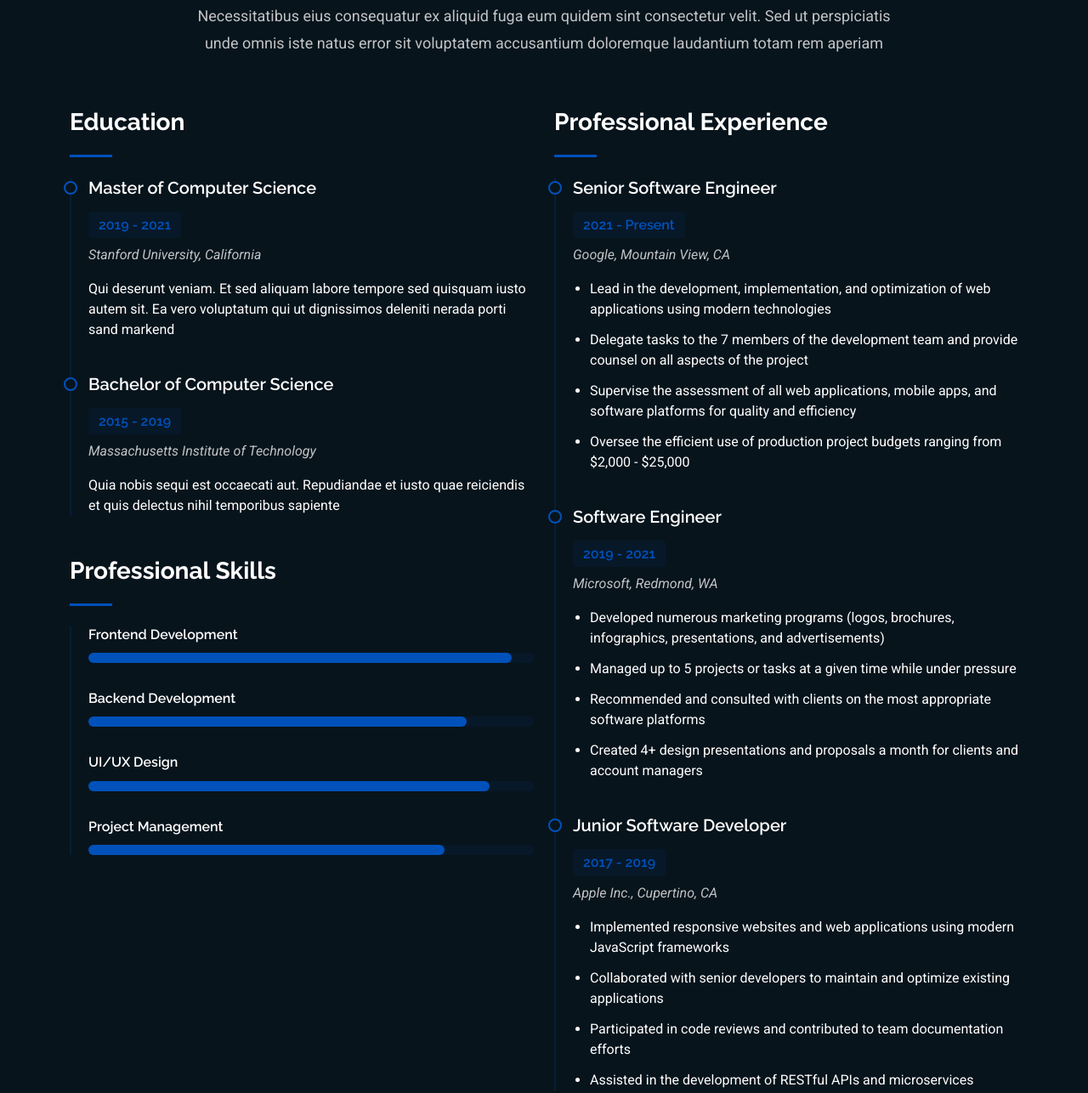
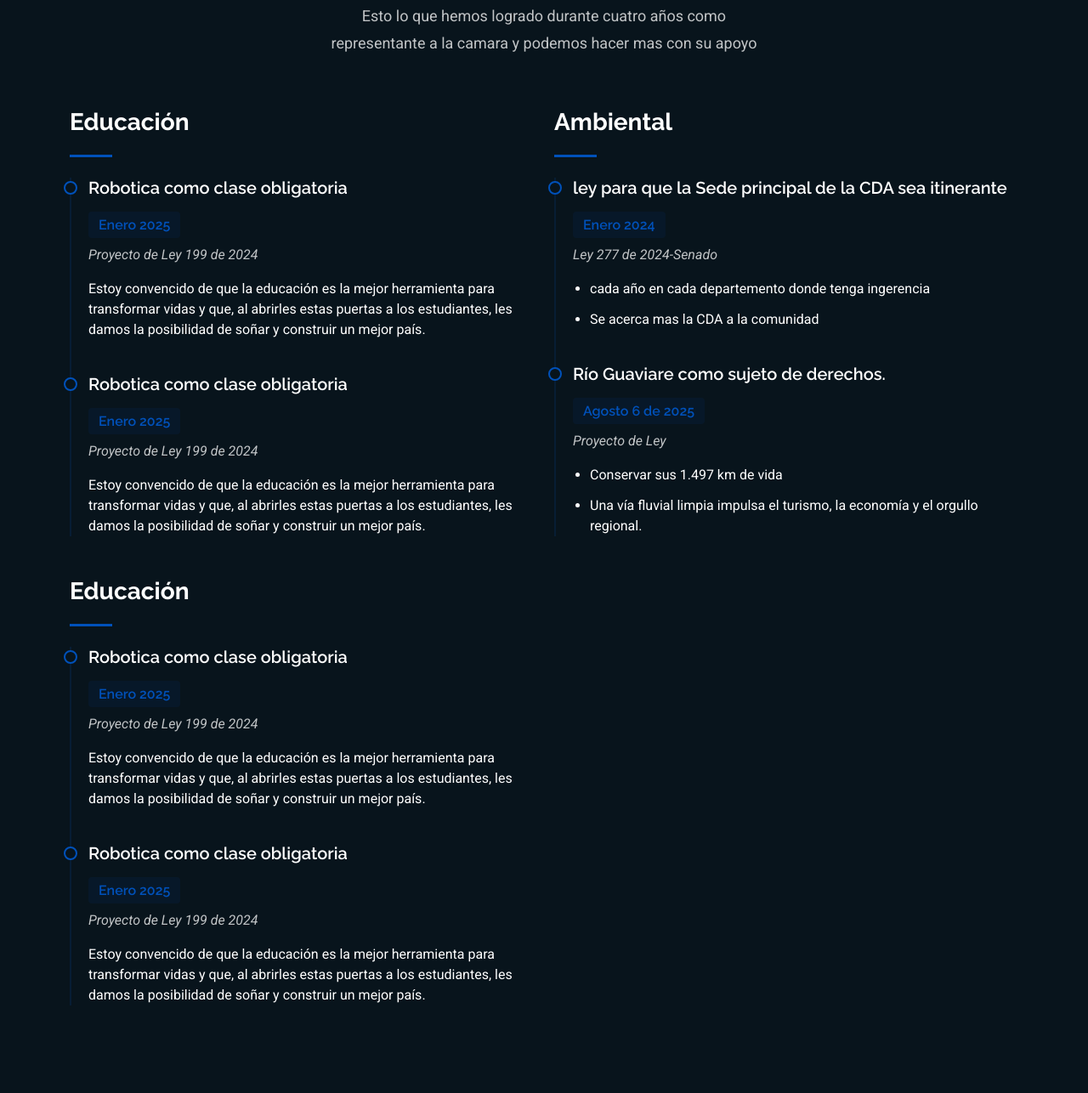
Before and after one commit to ivanchorg/quevedofondouno, a plain HTML site: page legislativo.html in a window 1280 px wide. Shown: the part 232-1518 px from the top of the page at 85% size. Drawn offline with Linux system fonts and the light colour scheme.

Commit message:
Add files via upload

```diff
--- a/legislativo.html
+++ b/legislativo.html
@@ -15,7 +15,9 @@
   <!-- Fonts -->
   <link href="https://fonts.googleapis.com" rel="preconnect">
   <link href="https://fonts.gstatic.com" rel="preconnect" crossorigin>
-  <link href="https://fonts.googleapis.com/css2?family=Roboto:ital,wght@0,100;0,300;0,400;0,500;0,700;0,900;1,100;1,300;1,400;1,500;1,700;1,900&family=Poppins:ital,wght@0,100;0,200;0,300;0,400;0,500;0,600;0,700;0,800;0,900;1,100;1,200;1,300;1,400;1,500;1,600;1,700;1,800;1,900&family=Raleway:ital,wght@0,100;0,200;0,300;0,400;0,500;0,600;0,700;0,800;0,900;1,100;1,200;1,300;1,400;1,500;1,600;1,700;1,800;1,900&display=swap" rel="stylesheet">
+  <link
+    href="https://fonts.googleapis.com/css2?family=Roboto:ital,wght@0,100;0,300;0,400;0,500;0,700;0,900;1,100;1,300;1,400;1,500;1,700;1,900&family=Poppins:ital,wght@0,100;0,200;0,300;0,400;0,500;0,600;0,700;0,800;0,900;1,100;1,200;1,300;1,400;1,500;1,600;1,700;1,800;1,900&family=Raleway:ital,wght@0,100;0,200;0,300;0,400;0,500;0,600;0,700;0,800;0,900;1,100;1,200;1,300;1,400;1,500;1,600;1,700;1,800;1,900&display=swap"
+    rel="stylesheet">
 
   <!-- Vendor CSS Files -->
   <link href="assets/vendor/bootstrap/css/bootstrap.min.css" rel="stylesheet">
@@ -28,12 +30,7 @@
   <link href="assets/css/main.css" rel="stylesheet">
 
   <!-- =======================================================
-  * Template Name: FolioOne
-  * Template URL: https://bootstrapmade.com/folioone-bootstrap-portfolio-website-template/
-  * Updated: Aug 23 2025 with Bootstrap v5.3.7
-  * Author: BootstrapMade.com
-  * License: https://bootstrapmade.com/license/
-  ======================================================== -->
+ } ======================================================== -->
 </head>
 
 <body class="resume-page">
@@ -47,7 +44,7 @@
     </a> -->
 
       <nav id="navmenu" class="navmenu">
-                <ul>
+        <ul>
           <li><a href="index.html">Inicio</a></li>
           <li><a href="historia.html">Mi Historia</a></li>
           <li><a href="profesional.html">Vida Profesional</a></li>
@@ -76,8 +73,9 @@
 
       <!-- Section Title -->
       <div class="container section-title" data-aos="fade-up">
-        <h2>Resume</h2>
-        <p>Necessitatibus eius consequatur ex aliquid fuga eum quidem sint consectetur velit. Sed ut perspiciatis unde omnis iste natus error sit voluptatem accusantium doloremque laudantium totam rem aperiam</p>
+        <h2>Resumen</h2>
+        <p>Esto lo que hemos logrado durante cuatro años como representante a la camara y podemos hacer mas con su apoyo
+        </p>
       </div><!-- End Section Title -->
 
       <div class="container" data-aos="fade-up" data-aos-delay="100">
@@ -87,57 +85,55 @@
 
             <!-- Education Section -->
             <div class="resume-item" data-aos="fade-up">
-              <h3 class="resume-title">Education</h3>
+              <h3 class="resume-title">Educación</h3>
 
               <div class="resume-content">
                 <article class="education-item">
-                  <h4>Master of Computer Science</h4>
-                  <h5>2019 - 2021</h5>
-                  <p class="institution"><em>Stanford University, California</em></p>
-                  <p>Qui deserunt veniam. Et sed aliquam labore tempore sed quisquam iusto autem sit. Ea vero voluptatum qui ut dignissimos deleniti nerada porti sand markend</p>
+                  <h4>Robotica como clase obligatoria</h4>
+                  <h5>Enero 2025</h5>
+                  <p class="institution"><em>Proyecto de Ley 199 de 2024</em></p>
+                  <p>Estoy convencido de que la educación es la mejor
+                    herramienta para transformar vidas y que, al abrirles
+                    estas puertas a los estudiantes, les damos la posibilidad
+                    de soñar y construir un mejor país. </p>
                 </article>
 
                 <article class="education-item">
-                  <h4>Bachelor of Computer Science</h4>
-                  <h5>2015 - 2019</h5>
-                  <p class="institution"><em>Massachusetts Institute of Technology</em></p>
-                  <p>Quia nobis sequi est occaecati aut. Repudiandae et iusto quae reiciendis et quis delectus nihil temporibus sapiente</p>
+                  <h4>Robotica como clase obligatoria</h4>
+                  <h5>Enero 2025</h5>
+                  <p class="institution"><em>Proyecto de Ley 199 de 2024</em></p>
+                   <p>Estoy convencido de que la educación es la mejor
+                    herramienta para transformar vidas y que, al abrirles
+                    estas puertas a los estudiantes, les damos la posibilidad
+                    de soñar y construir un mejor país. </p>
                 </article>
               </div>
             </div><!-- End Education Section -->
 
             <!-- Professional Skills Section -->
-            <div class="resume-item skills-animation" data-aos="fade-up">
-              <h3 class="resume-title">Professional Skills</h3>
+            <div class="resume-item" data-aos="fade-up">
+              <h3 class="resume-title">Educación</h3>
 
               <div class="resume-content">
-                <div class="skill-item">
-                  <h4>Frontend Development</h4>
-                  <div class="progress">
-                    <div class="progress-bar" role="progressbar" aria-valuenow="95" aria-valuemin="0" aria-valuemax="100"></div>
-                  </div>
-                </div>
+                <article class="education-item">
+                  <h4>Robotica como clase obligatoria</h4>
+                  <h5>Enero 2025</h5>
+                  <p class="institution"><em>Proyecto de Ley 199 de 2024</em></p>
+                  <p>Estoy convencido de que la educación es la mejor
+                    herramienta para transformar vidas y que, al abrirles
+                    estas puertas a los estudiantes, les damos la posibilidad
+                    de soñar y construir un mejor país. </p>
+                </article>
 
-                <div class="skill-item">
-                  <h4>Backend Development</h4>
-                  <div class="progress">
-                    <div class="progress-bar" role="progressbar" aria-valuenow="85" aria-valuemin="0" aria-valuemax="100"></div>
-                  </div>
-                </div>
-
-                <div class="skill-item">
-                  <h4>UI/UX Design</h4>
-                  <div class="progress">
-                    <div class="progress-bar" role="progressbar" aria-valuenow="90" aria-valuemin="0" aria-valuemax="100"></div>
-                  </div>
-                </div>
-
-                <div class="skill-item">
-                  <h4>Project Management</h4>
-                  <div class="progress">
-                    <div class="progress-bar" role="progressbar" aria-valuenow="80" aria-valuemin="0" aria-valuemax="100"></div>
-                  </div>
-                </div>
+                <article class="education-item">
+                  <h4>Robotica como clase obligatoria</h4>
+                  <h5>Enero 2025</h5>
+                  <p class="institution"><em>Proyecto de Ley 199 de 2024</em></p>
+                   <p>Estoy convencido de que la educación es la mejor
+                    herramienta para transformar vidas y que, al abrirles
+                    estas puertas a los estudiantes, les damos la posibilidad
+                    de soñar y construir un mejor país. </p>
+                </article>
               </div>
             </div><!-- End Professional Skills Section -->
           </div>
@@ -145,44 +141,29 @@
           <div class="col-lg-6">
             <!-- Experience Section -->
             <div class="resume-item" data-aos="fade-up" data-aos-delay="100">
-              <h3 class="resume-title">Professional Experience</h3>
+              <h3 class="resume-title">Ambiental</h3>
 
               <div class="resume-content">
                 <article class="experience-item">
-                  <h4>Senior Software Engineer</h4>
-                  <h5>2021 - Present</h5>
-                  <p class="company"><em>Google, Mountain View, CA</em></p>
+                  <h4>ley para que la Sede principal de la CDA sea itinerante</h4>
+                  <h5>Enero 2024</h5>
+                  <p class="company"><em>Ley 277 de 2024-Senado</em></p>
                   <ul>
-                    <li>Lead in the development, implementation, and optimization of web applications using modern technologies</li>
-                    <li>Delegate tasks to the 7 members of the development team and provide counsel on all aspects of the project</li>
-                    <li>Supervise the assessment of all web applications, mobile apps, and software platforms for quality and efficiency</li>
-                    <li>Oversee the efficient use of production project budgets ranging from $2,000 - $25,000</li>
+                    <li>cada año en cada departemento donde tenga ingerencia</li>
+                    <li>Se acerca mas la CDA a la comunidad</li>
                   </ul>
                 </article>
 
                 <article class="experience-item">
-                  <h4>Software Engineer</h4>
-                  <h5>2019 - 2021</h5>
-                  <p class="company"><em>Microsoft, Redmond, WA</em></p>
+                  <h4>Río Guaviare como sujeto de derechos. </h4>
+                  <h5>Agosto 6 de 2025</h5>
+                  <p class="company"><em>Proyecto de Ley</em></p>
                   <ul>
-                    <li>Developed numerous marketing programs (logos, brochures, infographics, presentations, and advertisements)</li>
-                    <li>Managed up to 5 projects or tasks at a given time while under pressure</li>
-                    <li>Recommended and consulted with clients on the most appropriate software platforms</li>
-                    <li>Created 4+ design presentations and proposals a month for clients and account managers</li>
-                  </ul>
+                    <li>Conservar sus 1.497 km de vida</li>
+                    <li>Una vía fluvial limpia impulsa el turismo, la economía y el orgullo regional. </li>
+                    </ul>
                 </article>
 
-                <article class="experience-item">
-                  <h4>Junior Software Developer</h4>
-                  <h5>2017 - 2019</h5>
-                  <p class="company"><em>Apple Inc., Cupertino, CA</em></p>
-                  <ul>
-                    <li>Implemented responsive websites and web applications using modern JavaScript frameworks</li>
-                    <li>Collaborated with senior developers to maintain and optimize existing applications</li>
-                    <li>Participated in code reviews and contributed to team documentation efforts</li>
-                    <li>Assisted in the development of RESTful APIs and microservices</li>
-                  </ul>
-                </article>
               </div>
             </div><!-- End Experience Section -->
           </div>
@@ -198,7 +179,8 @@
 
     <div class="container">
       <div class="copyright text-center ">
-        <p>2026 - 2029<span></span> <strong class="px-1 sitename">Alexander Quevedo</strong> <span>Su voz en el COngreso<br></span>
+        <p>2026 - 2029<span></span> <strong class="px-1 sitename">Alexander Quevedo</strong> <span>Su voz en el
+            COngreso<br></span>
         </p>
       </div>
       <div class="social-links d-flex justify-content-center">
@@ -215,7 +197,8 @@
   </footer>
 
   <!-- Scroll Top -->
-  <a href="#" id="scroll-top" class="scroll-top d-flex align-items-center justify-content-center"><i class="bi bi-arrow-up-short"></i></a>
+  <a href="#" id="scroll-top" class="scroll-top d-flex align-items-center justify-content-center"><i
+      class="bi bi-arrow-up-short"></i></a>
 
   <!-- Preloader -->
   <div id="preloader"></div>
```
Also changed, not shown: galeria.html (+41 -52 lines), profesional.html (+2 -2 lines).
